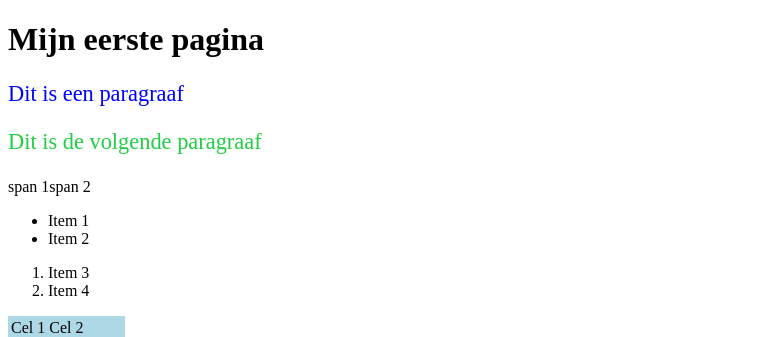
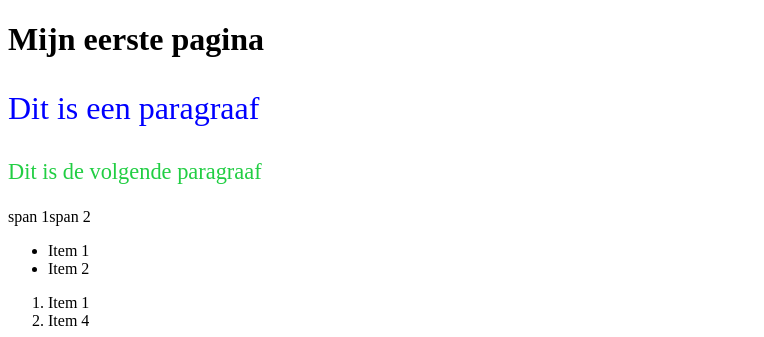
Before and after one commit to LeaSlot/Traineeship, a plain HTML site: page index.html in a window 1280 px wide. Shown: the top 337 px of the page, without its empty margins (0-764 px from the left). Drawn offline with Linux system fonts and the light colour scheme.

Commit message:
Test aanpassing

```diff
--- a/index.html
+++ b/index.html
@@ -11,6 +11,7 @@
             }
             #paragraaf-1{
                 color:blue;
+                font-size: 200%;
             }
             .tabel{
                 background-color:lightblue;
@@ -79,7 +80,6 @@
             function printItems(argument1, argument2){
                 console.log('Argument 1 = ' + argument1);
             }
-            printItems(12, "Test")
 
         </script>
     </head>
@@ -103,7 +103,7 @@
         </ul>
 
         <ol>
-            <li>Item 3</li>
+            <li>Item 1</li>
             <li>Item 4</li>
         </ol>
 
```
